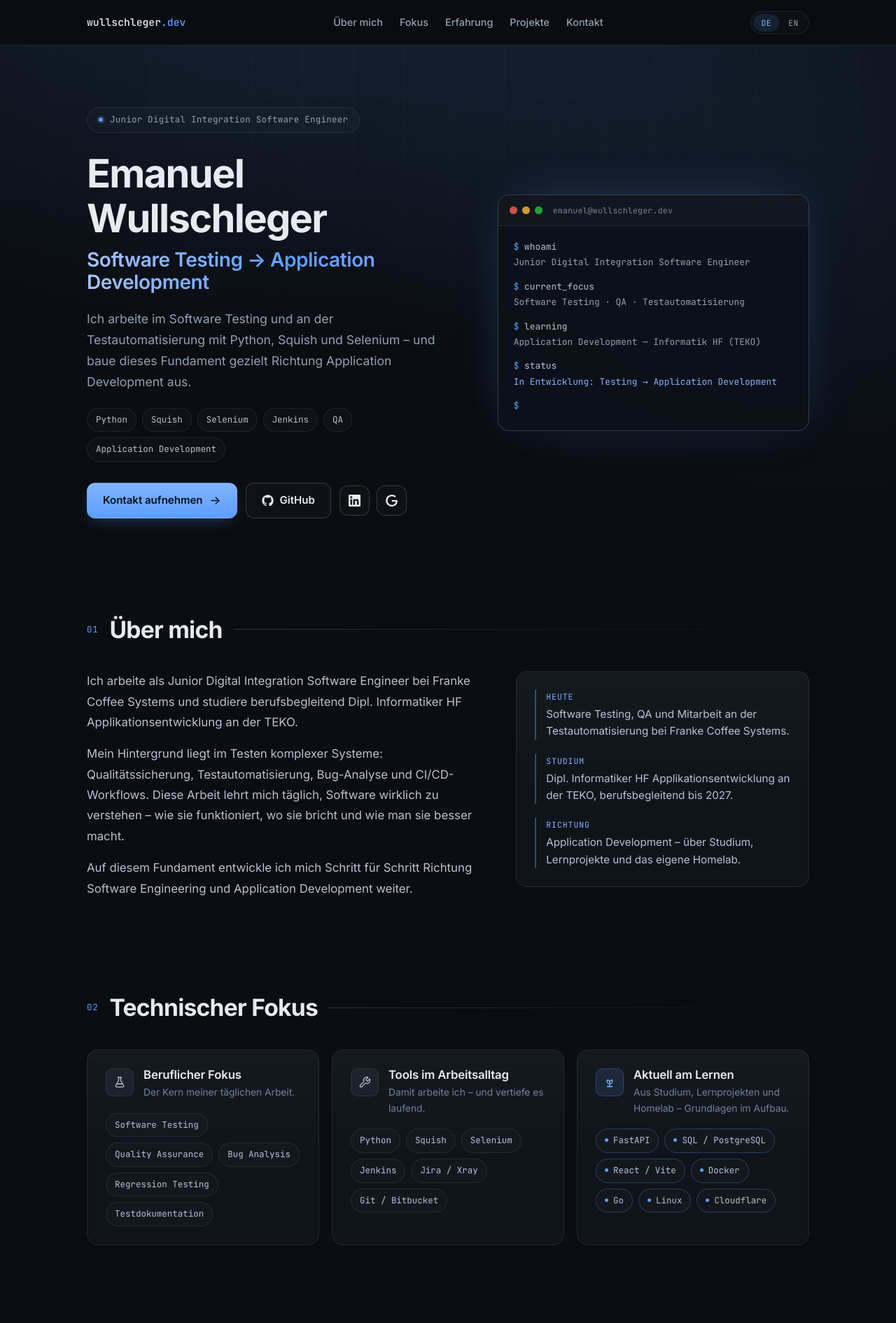
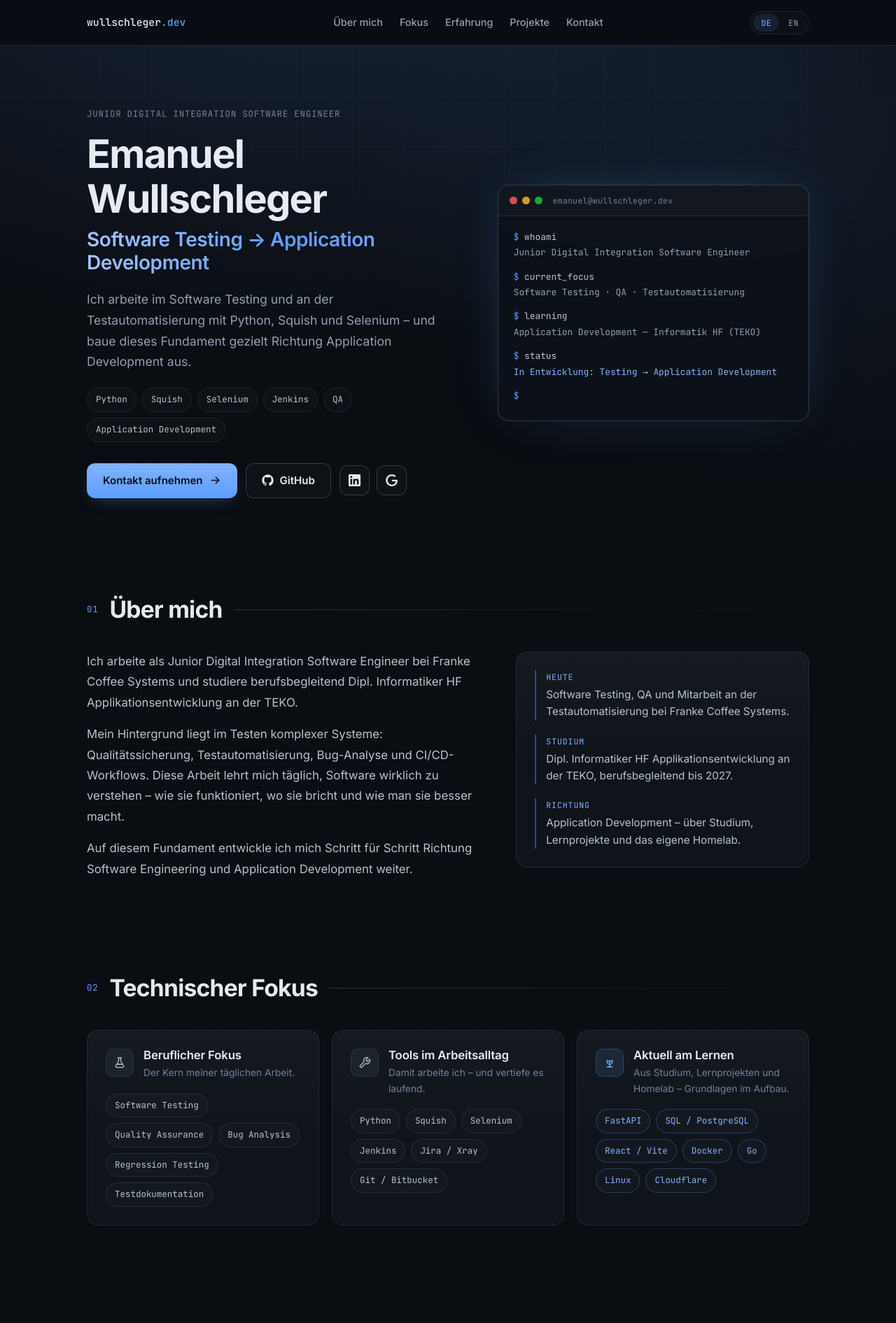
Before and after one commit to 404Emanuel/wullschleger-portfolio, a React (Vite) app in the folder wullschleger-dev/: page / in a window 1280 px wide. Shown: the top 1891 px of the page at 70% size. Built offline with nearby package versions, Linux system fonts and the light colour scheme.

Commit message:
Remove bulletpoint style

```diff
--- a/wullschleger-dev/src/components/Hero.jsx
+++ b/wullschleger-dev/src/components/Hero.jsx
@@ -9,21 +9,18 @@ export default function Hero({ t }) {
 
       <div className="container hero-layout">
         <div className="hero-copy">
-          <p className="hero-badge fade-up">
-            <span className="dot" aria-hidden="true"></span>
-            {t.hero.badge}
-          </p>
+          <p className="hero-eyebrow fade-up">{t.hero.badge}</p>
 
-          <h1 className="hero-title fade-up" style={{ animationDelay: "90ms" }}>
+          <h1 className="hero-title fade-up" style={{ animationDelay: "60ms" }}>
             <span className="hero-name">{t.hero.name}</span>
             <span className="hero-role">{t.hero.headline}</span>
           </h1>
 
-          <p className="hero-sub fade-up" style={{ animationDelay: "180ms" }}>
+          <p className="hero-sub fade-up" style={{ animationDelay: "150ms" }}>
             {t.hero.subheadline}
           </p>
 
-          <ul className="hero-tags fade-up" style={{ animationDelay: "240ms" }}>
+          <ul className="hero-tags fade-up" style={{ animationDelay: "210ms" }}>
             {t.hero.tags.map((tag) => (
               <li key={tag} className="chip">
                 {tag}
@@ -31,7 +28,7 @@ export default function Hero({ t }) {
             ))}
           </ul>
 
-          <div className="hero-actions fade-up" style={{ animationDelay: "300ms" }}>
+          <div className="hero-actions fade-up" style={{ animationDelay: "270ms" }}>
             <a className="btn btn-primary" href="#contact">
               {t.hero.contact}
               <ArrowRightIcon />
@@ -70,7 +67,7 @@ export default function Hero({ t }) {
           </div>
         </div>
 
-        <div className="terminal fade-up" style={{ animationDelay: "260ms" }}>
+        <div className="terminal fade-up" style={{ animationDelay: "230ms" }}>
           <div className="terminal-bar">
             <span className="terminal-dot terminal-dot--r" aria-hidden="true"></span>
             <span className="terminal-dot terminal-dot--y" aria-hidden="true"></span>
--- a/wullschleger-dev/src/components/Projects.jsx
+++ b/wullschleger-dev/src/components/Projects.jsx
@@ -25,10 +25,7 @@ export default function Projects({ t }) {
               <article className="card project-card">
                 <div className="project-top">
                   <span className="project-kicker">{project.kicker}</span>
-                  <span className="project-status">
-                    <span className="dot" aria-hidden="true"></span>
-                    {project.status}
-                  </span>
+                  <span className="project-status">{project.status}</span>
                 </div>
                 <h3>{project.name}</h3>
                 <p className="project-desc">{project.desc}</p>
--- a/wullschleger-dev/src/styles.css
+++ b/wullschleger-dev/src/styles.css
@@ -343,32 +343,16 @@ svg {
   align-items: center;
 }
 
-.hero-badge {
-  display: inline-flex;
-  align-items: center;
-  gap: 10px;
+.hero-eyebrow {
   font-family: var(--font-mono);
   font-size: var(--fs-xs);
-  letter-spacing: 0.02em;
-  line-height: 1.5;
-  color: var(--text-muted);
-  border: 1px solid var(--border);
-  border-radius: 999px;
-  padding: 8px 16px;
-  background: rgba(255, 255, 255, 0.02);
-}
-
-.hero-badge .dot {
-  width: 6px;
-  height: 6px;
-  border-radius: 50%;
-  background: var(--accent);
-  flex: none;
-  box-shadow: 0 0 0 3px rgba(92, 158, 255, 0.18);
+  letter-spacing: 0.06em;
+  text-transform: uppercase;
+  color: var(--text-faint);
 }
 
 .hero-title {
-  margin-top: 26px;
+  margin-top: 14px;
   font-weight: 700;
 }
 
@@ -732,17 +716,7 @@ svg {
 
 .chip--building {
   border-color: rgba(92, 158, 255, 0.28);
-}
-
-.chip--building::before {
-  content: "";
-  display: inline-block;
-  width: 5px;
-  height: 5px;
-  border-radius: 50%;
-  background: var(--accent);
-  margin-right: 7px;
-  vertical-align: 2px;
+  color: var(--accent-strong);
 }
 
 /* ---------- Experience (timeline with cards) ---------- */
@@ -934,26 +908,11 @@ svg {
 }
 
 .project-status {
-  display: inline-flex;
-  align-items: center;
-  gap: 7px;
   font-family: var(--font-mono);
   font-size: 0.7rem;
   letter-spacing: 0.04em;
-  color: var(--accent-strong);
-  border: 1px solid rgba(92, 158, 255, 0.25);
-  background: var(--accent-soft);
-  padding: 4px 10px;
-  border-radius: 999px;
+  color: var(--text-faint);
   white-space: nowrap;
-}
-
-.project-status .dot {
-  width: 5px;
-  height: 5px;
-  border-radius: 50%;
-  background: var(--accent);
-  flex: none;
 }
 
 .project-desc {
```
